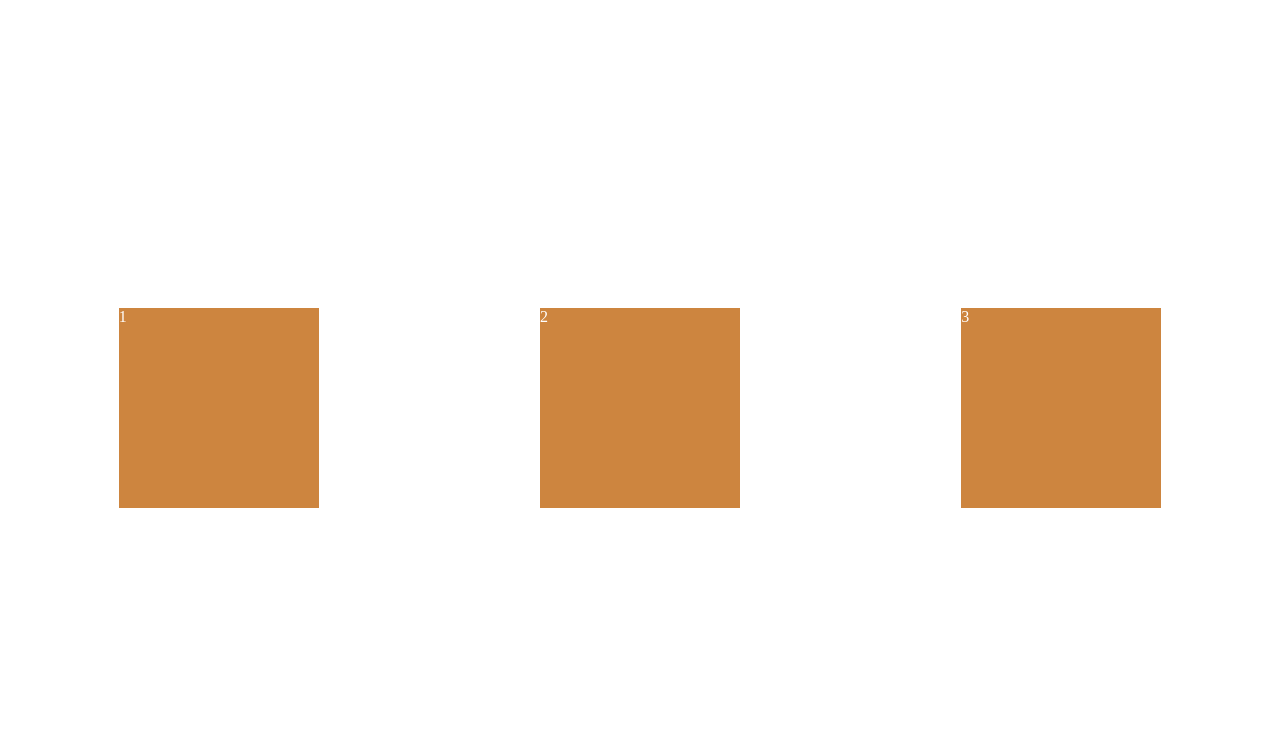
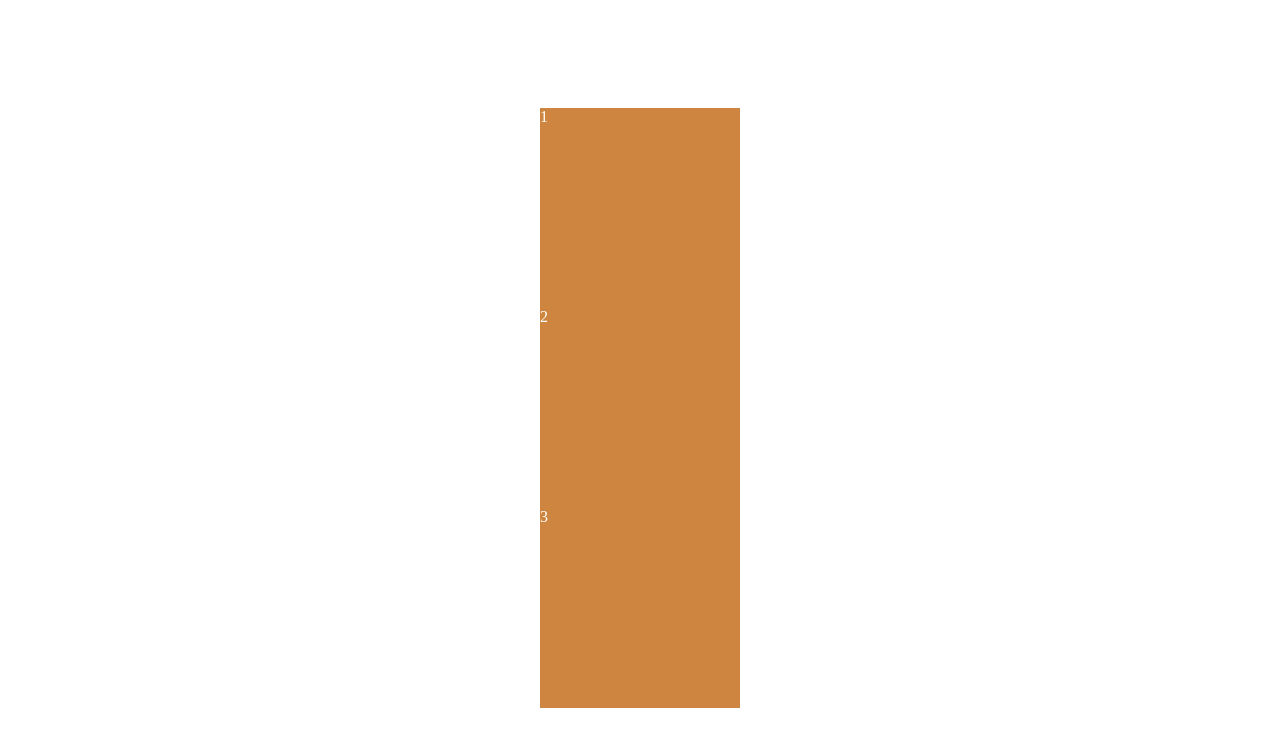
Before and after one commit to comographer/scss-masterclass, a plain HTML site: page index.html in a window 1280 px wide. Drawn offline with Linux system fonts and the light colour scheme.

Commit message:
1.3 Column and Row

```diff
--- a/styles.css
+++ b/styles.css
@@ -1,7 +1,10 @@
 .wrapper {
   /* making the direct father a Flexbox Container */
   display: flex;
-  justify-content: space-around;
+  flex-direction: column;
+  /* Main Axis */
+  justify-content: center;
+  /* Cross Axis */
   align-items: center;
   height: 100vh;
 }
@@ -26,3 +29,7 @@ Main Axis can be controlled with justify-content;
 Cross Axis in the vertical axis by default;
 Cross Axis can be controlled with align-items;
 */
+
+/*
+On flex-direction : column, Main Axis is vertical and Cross Axis is horizontal;
+*/
```
